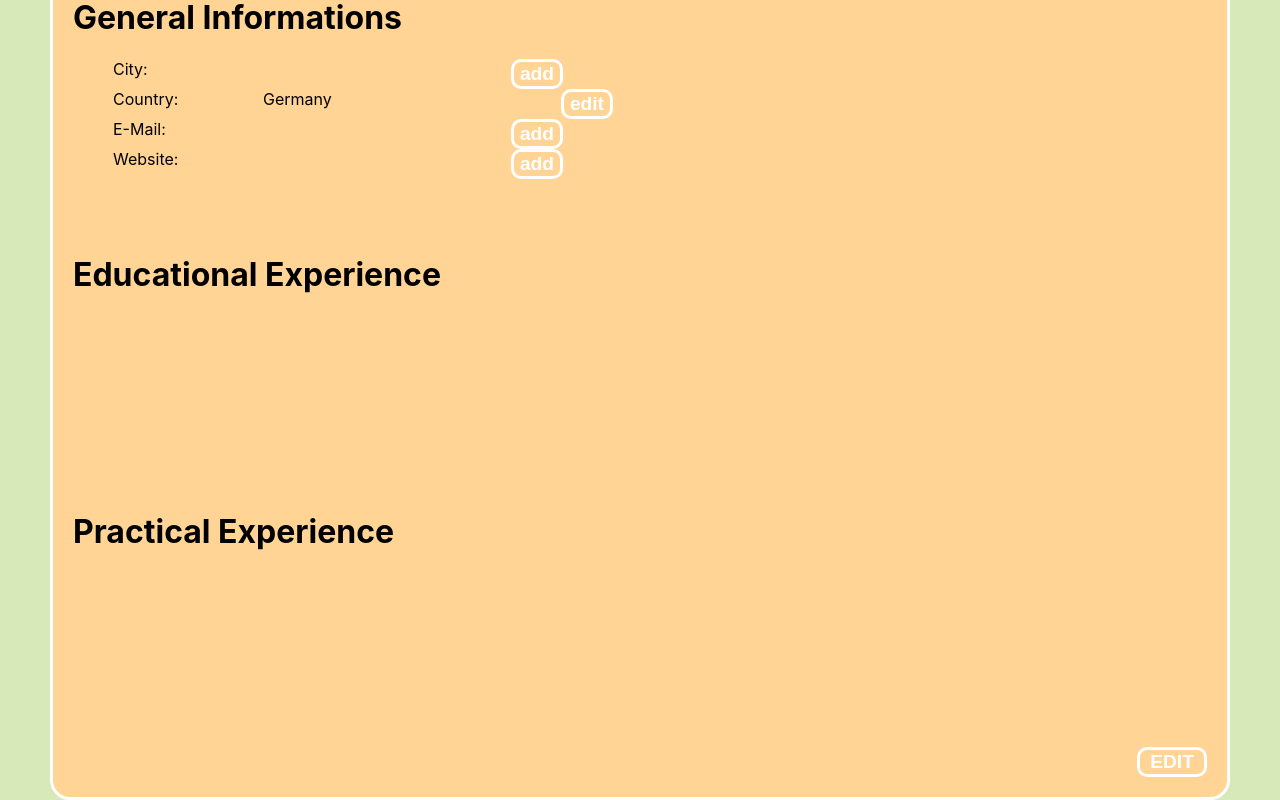
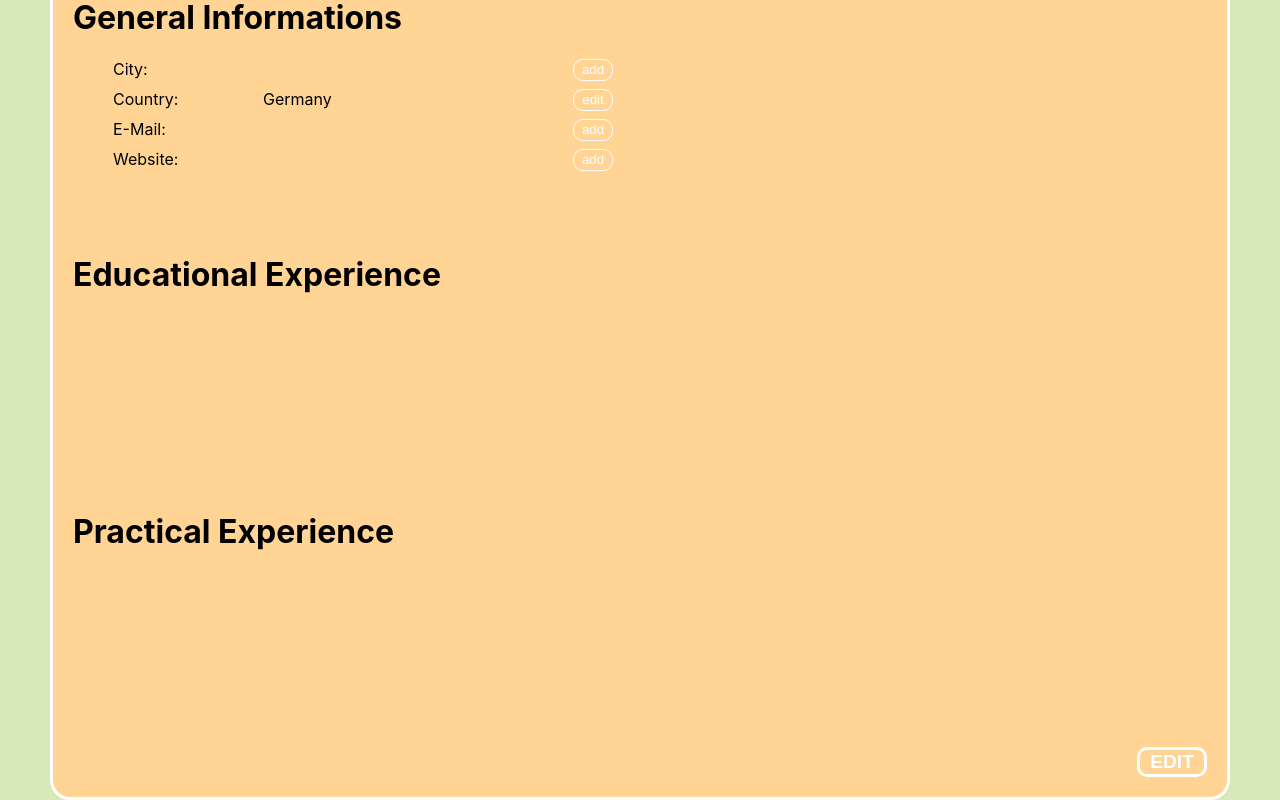
Before and after one commit to Stonehagen/odin-cv-project, a React (Create React App) app: page / in a window 1280 px wide. Both pictures are taken after a click on the button "EDIT". Shown: the part 96-896 px from the top of the page. Built offline with nearby package versions, Linux system fonts and the light colour scheme.

Commit message:
add some styling

```diff
--- a/src/components/InfoItemDataText.js
+++ b/src/components/InfoItemDataText.js
@@ -10,13 +10,15 @@ class InfoItemDataText extends Component {
     let newValue = '';
 
     const onSave = () => {
-      changeInfos(itemKey, newValue);
+      if (newValue !== '') {
+        changeInfos(itemKey, newValue);
+      }
       editDataMode.off();
     };
 
     if (editDataMode.get() === itemName) {
       return (
-        <form>
+        <div className='data-change'>
           <input
             defaultValue={itemData}
             onChange={(v) => {
@@ -24,10 +26,15 @@ class InfoItemDataText extends Component {
             }}
           ></input>
           <button onClick={onSave}>save</button>
-        </form>
+        </div>
       );
     } else {
-      return itemData;
+      return (
+        <div>
+          {itemData}
+          <div></div>
+        </div>
+      );
     }
   }
 }
--- a/src/styles/App.css
+++ b/src/styles/App.css
@@ -42,14 +42,12 @@ body {
 }
 
 button {
-  idth: 70px;
-  height: 30px;
+  width: 40px;
+  height: 22px;
   border-radius: 10px;
-  border: 3px solid white;
+  border: 1px solid white;
   color: white;
   background-color: var(--palette-color-3);
-  font-weight: 600;
-  font-size: 1.2em;
   justify-self: end;
 }
 
@@ -63,8 +61,22 @@ ul {
 }
 
 li {
+  height: 30px;
   display: grid;
   grid-template-columns: 150px 1fr;
+}
+
+.data-change {
+  height: 30px;
+  display: grid;
+  grid-template-columns: 150px 1fr;
+}
+
+.data-change input {
+  height: 20px;
+  border: none;
+  border-bottom: 1px solid white;
+  background-color: var(--palette-color-3);
 }
 
 li > div {
```
